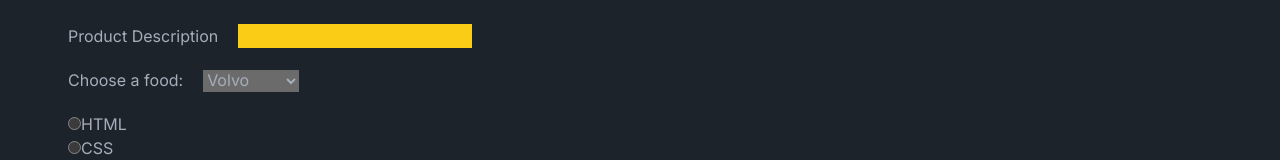
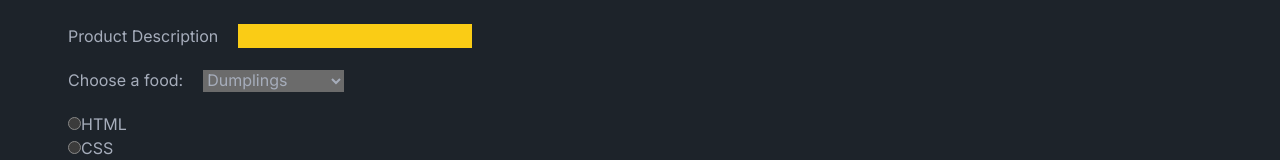
Before and after one commit to eliana53/exam2, a Next.js app: page /final in a window 1280 px wide. Shown: the part 132-292 px from the top of the page. Built offline with nearby package versions, Linux system fonts and the light colour scheme.

Commit message:
final with changes

```diff
--- a/app/final/page.tsx
+++ b/app/final/page.tsx
@@ -8,10 +8,10 @@ return (
       <br />
       <label htmlFor="Food" className="mx-5">Choose a food:</label>
       <select name="foods" id="foods">
-      <option value="dumplings">Volvo</option>
-      <option value="chicken lo mein">Saab</option>
-      <option value="sushi">Mercedes</option>
-      <option value="fried rice">Audi</option>
+      <option value="dumplings">Dumplings</option>
+      <option value="chicken lo mein">Chicken lo mein</option>
+      <option value="sushi">Sushi</option>
+      <option value="fried rice">Fried Rice</option>
       </select>
 
       <br />
```
